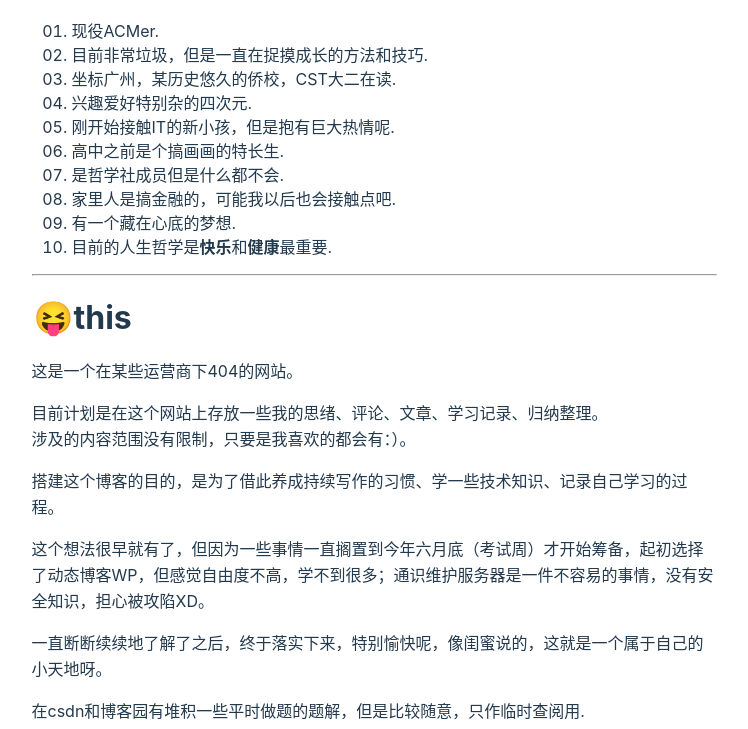
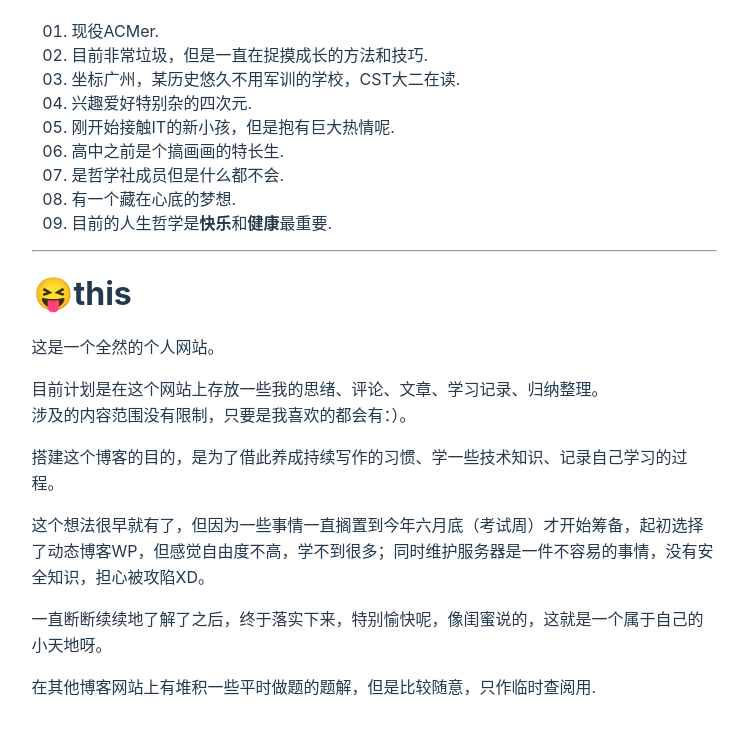
Before and after one commit to IcecreamArtist/My-hexo-blog, a plain HTML site: page about/index.html in a window 1280 px wide. Shown: the part 491-1220 px from the top of the page, without its empty margins (266-1014 px from the left). Drawn offline with nearby package versions, Linux system fonts and the light colour scheme; some packages are replaced by stand-ins of ours; a script that the page names is missing; a web font is replaced by a local one.

Commit message:
Site updated: 2020-09-01 17:08:34

```diff
--- a/about/index.html
+++ b/about/index.html
@@ -20,15 +20,15 @@
     <meta name="keywords" content="hexo,hexo-theme,hexo-blog">
 
     <meta name="description" content="">
-    <meta name="description" content="😋me 现役ACMer. 目前非常垃圾，但是一直在捉摸成长的方法和技巧. 坐标广州，某历史悠久的侨校，CST大二在读. 兴趣爱好特别杂的四次元. 刚开始接触IT的新小孩，但是抱有巨大热情呢. 高中之前是个搞画画的特长生. 是哲学社成员但是什么都不会. 家里人是搞金融的，可能我以后也会接触点吧. 有一个藏在心底的梦想. 目前的人生哲学是快乐和健康最重要.   😝this这是一个在某些运营商下40">
+    <meta name="description" content="😋me 现役ACMer. 目前非常垃圾，但是一直在捉摸成长的方法和技巧. 坐标广州，某历史悠久不用军训的学校，CST大二在读. 兴趣爱好特别杂的四次元. 刚开始接触IT的新小孩，但是抱有巨大热情呢. 高中之前是个搞画画的特长生. 是哲学社成员但是什么都不会. 有一个藏在心底的梦想. 目前的人生哲学是快乐和健康最重要.   😝this这是一个全然的个人网站。 目前计划是在这个网站上存放一些我的思">
 <meta property="og:type" content="website">
 <meta property="og:title" content="about me">
 <meta property="og:url" content="rainartist.top/about/index.html">
 <meta property="og:site_name" content="RainArtist">
-<meta property="og:description" content="😋me 现役ACMer. 目前非常垃圾，但是一直在捉摸成长的方法和技巧. 坐标广州，某历史悠久的侨校，CST大二在读. 兴趣爱好特别杂的四次元. 刚开始接触IT的新小孩，但是抱有巨大热情呢. 高中之前是个搞画画的特长生. 是哲学社成员但是什么都不会. 家里人是搞金融的，可能我以后也会接触点吧. 有一个藏在心底的梦想. 目前的人生哲学是快乐和健康最重要.   😝this这是一个在某些运营商下40">
+<meta property="og:description" content="😋me 现役ACMer. 目前非常垃圾，但是一直在捉摸成长的方法和技巧. 坐标广州，某历史悠久不用军训的学校，CST大二在读. 兴趣爱好特别杂的四次元. 刚开始接触IT的新小孩，但是抱有巨大热情呢. 高中之前是个搞画画的特长生. 是哲学社成员但是什么都不会. 有一个藏在心底的梦想. 目前的人生哲学是快乐和健康最重要.   😝this这是一个全然的个人网站。 目前计划是在这个网站上存放一些我的思">
 <meta property="og:locale" content="en_US">
 <meta property="article:published_time" content="2020-08-30T09:00:28.000Z">
-<meta property="article:modified_time" content="2020-08-31T08:52:44.466Z">
+<meta property="article:modified_time" content="2020-09-01T09:05:06.969Z">
 <meta property="article:author" content="Artist">
 <meta name="twitter:card" content="summary">
     <meta http-equiv="Cache-control" content="no-cache">
@@ -364,22 +364,21 @@ height:50vh;
         <h1 id="😋me"><a href="#😋me" class="headerlink" title="😋me"></a>😋me</h1><ol>
 <li>现役ACMer.</li>
 <li>目前非常垃圾，但是一直在捉摸成长的方法和技巧.</li>
-<li>坐标广州，某历史悠久的侨校，CST大二在读.</li>
+<li>坐标广州，某历史悠久不用军训的学校，CST大二在读.</li>
 <li>兴趣爱好特别杂的四次元.</li>
 <li>刚开始接触IT的新小孩，但是抱有巨大热情呢.</li>
 <li>高中之前是个搞画画的特长生.</li>
 <li>是哲学社成员但是什么都不会.</li>
-<li>家里人是搞金融的，可能我以后也会接触点吧.</li>
 <li>有一个藏在心底的梦想.</li>
 <li>目前的人生哲学是<strong>快乐</strong>和<strong>健康</strong>最重要.</li>
 </ol>
 <hr>
-<h1 id="😝this"><a href="#😝this" class="headerlink" title="😝this"></a>😝this</h1><p>这是一个在某些运营商下404的网站。</p>
+<h1 id="😝this"><a href="#😝this" class="headerlink" title="😝this"></a>😝this</h1><p>这是一个全然的个人网站。</p>
 <p>目前计划是在这个网站上存放一些我的思绪、评论、文章、学习记录、归纳整理。<br>涉及的内容范围没有限制，只要是我喜欢的都会有：）。</p>
 <p>搭建这个博客的目的，是为了借此养成持续写作的习惯、学一些技术知识、记录自己学习的过程。</p>
-<p>这个想法很早就有了，但因为一些事情一直搁置到今年六月底（考试周）才开始筹备，起初选择了动态博客WP，但感觉自由度不高，学不到很多；通识维护服务器是一件不容易的事情，没有安全知识，担心被攻陷XD。</p>
+<p>这个想法很早就有了，但因为一些事情一直搁置到今年六月底（考试周）才开始筹备，起初选择了动态博客WP，但感觉自由度不高，学不到很多；同时维护服务器是一件不容易的事情，没有安全知识，担心被攻陷XD。</p>
 <p>一直断断续续地了解了之后，终于落实下来，特别愉快呢，像闺蜜说的，这就是一个属于自己的小天地呀。</p>
-<p>在csdn和博客园有堆积一些平时做题的题解，但是比较随意，只作临时查阅用.</p>
+<p>在其他博客网站上有堆积一些平时做题的题解，但是比较随意，只作临时查阅用.</p>
 
     </article>
 </main>
```
Also changed, not shown: 2020/08/18/Blogtrip/index.html (+6 -5 lines), 2020/08/18/Blogtrip/successful.png (added).
